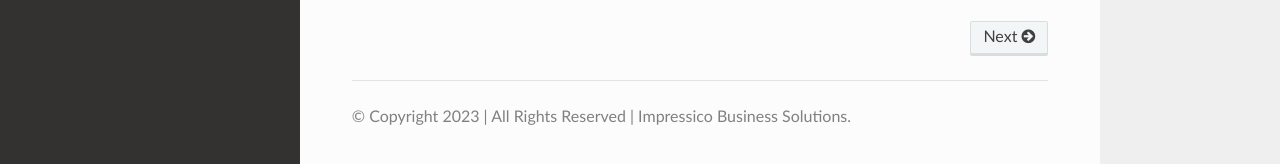
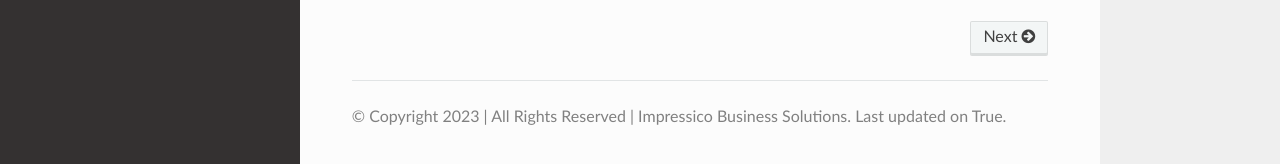
Before and after one commit to madhu-ibs/mrpfd-gamo-documentation, a Sphinx documentation site: the page built from docs/source/index.rst, in a window 1280 px wide and 900 px high, scrolled down 1135 px. Shown: the part 733-897 px from the top of the window. Built offline with Sphinx 7.4.7 and the Read the Docs theme 2.0.0, drawn with Linux system fonts in a browser that asks for light colours.

Commit message:
Update conf.py

```diff
--- a/docs/source/conf.py
+++ b/docs/source/conf.py
@@ -38,3 +38,8 @@ html_show_sourcelink = False
 
 html_theme_options = {
     'display_version': False}
+html_context = {
+"display_github": False,
+"last_updated": True,
+"commit": False,
+}
```
